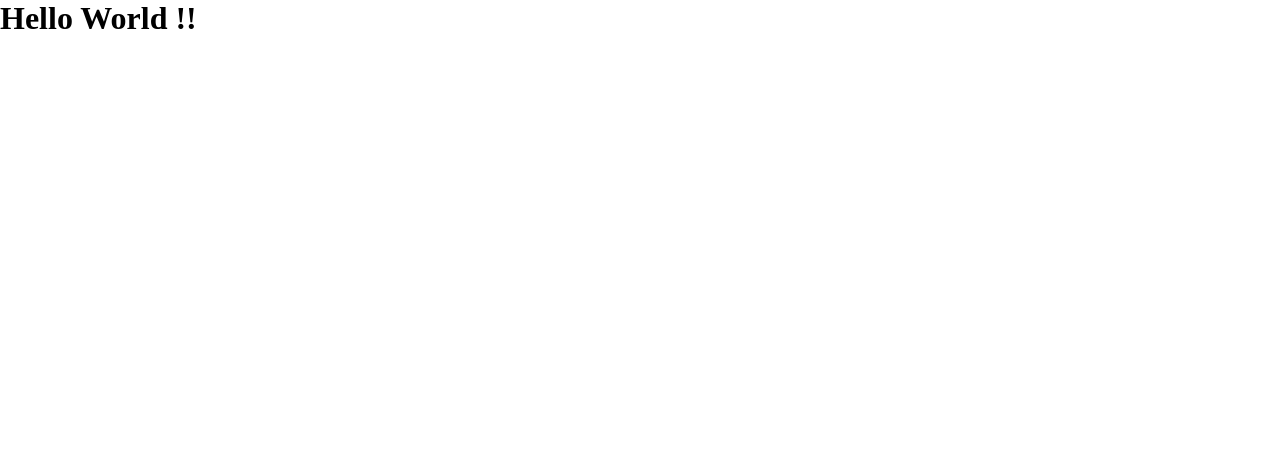
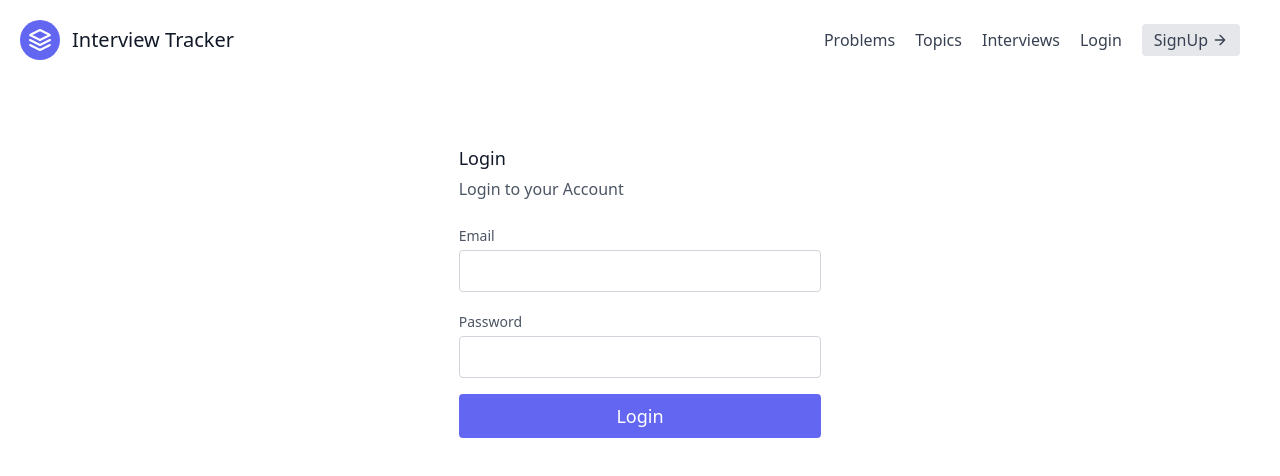
Before and after one commit to KunalSolanke/Interview_Tracker, a React (Create React App) app in the folder client/: page / in a window 1280 px wide. Shown: the top 476 px of the page. Built offline with nearby package versions, Linux system fonts and the light colour scheme.

Commit message:
added button and input jsx files

```diff
--- a/client/package.json
+++ b/client/package.json
@@ -34,5 +34,8 @@
       "last 1 firefox version",
       "last 1 safari version"
     ]
+  },
+  "devDependencies": {
+    "prettier": "2.2.1"
   }
 }
--- a/client/public/index.html
+++ b/client/public/index.html
@@ -3,7 +3,7 @@
   <head>
     <meta charset="utf-8" />
     <link rel="icon" href="%PUBLIC_URL%/favicon.ico" />
-    <meta name="viewport" content="width=device-width, initial-scale=1" />
+    <meta name="viewport" content="width=device-width, initial-scale=1" /
     <meta name="theme-color" content="#000000" />
     <meta
       name="description"
@@ -11,6 +11,7 @@
     />
     <link rel="apple-touch-icon" href="%PUBLIC_URL%/logo192.png" />
     <link rel="manifest" href="%PUBLIC_URL%/manifest.json" />
+    <link href="https://unpkg.com/tailwindcss@^2/dist/tailwind.min.css" rel="stylesheet">
     <title>React App</title>
   </head>
   <body>
--- a/client/src/App.js
+++ b/client/src/App.js
@@ -1,10 +1,14 @@
+import React from 'react'
+import Nav from './pages/homepage/Home'
+import Login from './pages/auth/Login'
 
 function App() {
   return (
-    <div >
-      <h1>Hello World !!</h1>
+    <>
+      <Nav/>
+      <Login/>
 
-    </div>
+    </>
   );
 }
 
--- /dev/null
+++ b/client/src/components/button/Button.jsx
@@ -0,0 +1,9 @@
+import React from 'react'
+
+export default function Button(props) {
+    return (
+        <>
+            <button class="text-white bg-indigo-500 border-0 py-2 px-6 focus:outline-none hover:bg-indigo-600 rounded text-lg" type="submit">{props.data}</button>
+        </>
+    )
+}
--- /dev/null
+++ b/client/src/components/input/Input.jsx
@@ -0,0 +1,13 @@
+import React from 'react'
+export default function Input(props) {
+    const data = props.data
+    return (
+        <>
+            <div class="relative mb-4">
+                        <label for={`${props.data}`} class="leading-7 text-sm text-gray-600">{data[0].toUpperCase() + data.substring(1)}</label>
+                        <input type={`${props.data}`} id={`${props.data}`} name={`${props.data}`}
+                            class="w-full bg-white rounded border border-gray-300 focus:border-indigo-500 text-base outline-none text-gray-700 py-1 px-3 leading-8 transition-colors duration-200 ease-in-out"/>
+            </div>
+        </>
+    )
+}
--- /dev/null
+++ b/client/src/pages/auth/Login.jsx
@@ -0,0 +1,21 @@
+import React from 'react'
+import But from '../../components/button/Button'
+import Inp from '../../components/input/Input'
+
+export default function Auth() {
+    return (
+        <>
+            <div class="container  h-screen mx-auto flex justify-center align-center mt-8">
+
+                <form method ="post" action="/accounts/login" class="lg:w-1/3 md:w-1/2 bg-white rounded-lg p-8 flex flex-col  w-full mt-10 md:mt-0 relative z-10">
+                    <h2 class="text-gray-900 text-lg mb-1 font-medium title-font">Login</h2>
+                    <p class="leading-relaxed mb-5 text-gray-600">Login to your Account</p>
+                    <Inp data="email"/>
+                    <Inp data="password"/>
+                    <But data="Login"/>
+
+                </form>
+            </div>
+        </>
+        )
+}
--- /dev/null
+++ b/client/src/pages/homepage/Home.jsx
@@ -0,0 +1,39 @@
+import React from 'react'
+
+export default function Home() {
+    return (
+        <React.Fragment>
+            <header class="text-gray-700 body-font">
+    <div class="container mx-auto flex flex-wrap p-5 flex-col md:flex-row items-center">
+        <a class="flex title-font font-medium items-center text-gray-900 mb-4 md:mb-0">
+            <svg xmlns="http://www.w3.org/2000/svg" fill="none" stroke="currentColor" stroke-linecap="round"
+                stroke-linejoin="round" stroke-width="2" class="w-10 h-10 text-white p-2 bg-indigo-500 rounded-full"
+                viewBox="0 0 24 24">
+                <path d="M12 2L2 7l10 5 10-5-10-5zM2 17l10 5 10-5M2 12l10 5 10-5"></path>
+            </svg>
+            <span class="ml-3 text-xl">Interview Tracker</span>
+        </a>
+        <nav class="md:ml-auto flex flex-wrap items-center text-base justify-center">
+            <a class="mr-5 hover:text-gray-900" href="/problems">Problems</a>
+            <a class="mr-5 hover:text-gray-900" href="/problems/topics">Topics</a>
+            <a class="mr-5 hover:text-gray-900" href="/interviews/">Interviews</a>
+            <a class="mr-5 hover:text-gray-900" href="/accounts/login">Login</a>
+
+
+
+        </nav>
+            <a class="mr-5 hover:text-gray-900" href="/accounts/signup">
+        <button
+            class="inline-flex items-center bg-gray-200 border-0 py-1 px-3 focus:outline-none hover:bg-gray-300 rounded text-base mt-4 md:mt-0">
+           SignUp
+            <svg fill="none" stroke="currentColor" stroke-linecap="round" stroke-linejoin="round" stroke-width="2"
+                class="w-4 h-4 ml-1" viewBox="0 0 24 24">
+                <path d="M5 12h14M12 5l7 7-7 7"></path>
+            </svg>
+        </button>
+            </a>
+    </div>
+</header>
+        </React.Fragment>
+    )
+}
```
Also changed, not shown: 2 other files (tests, documents, lock files or other folders).
